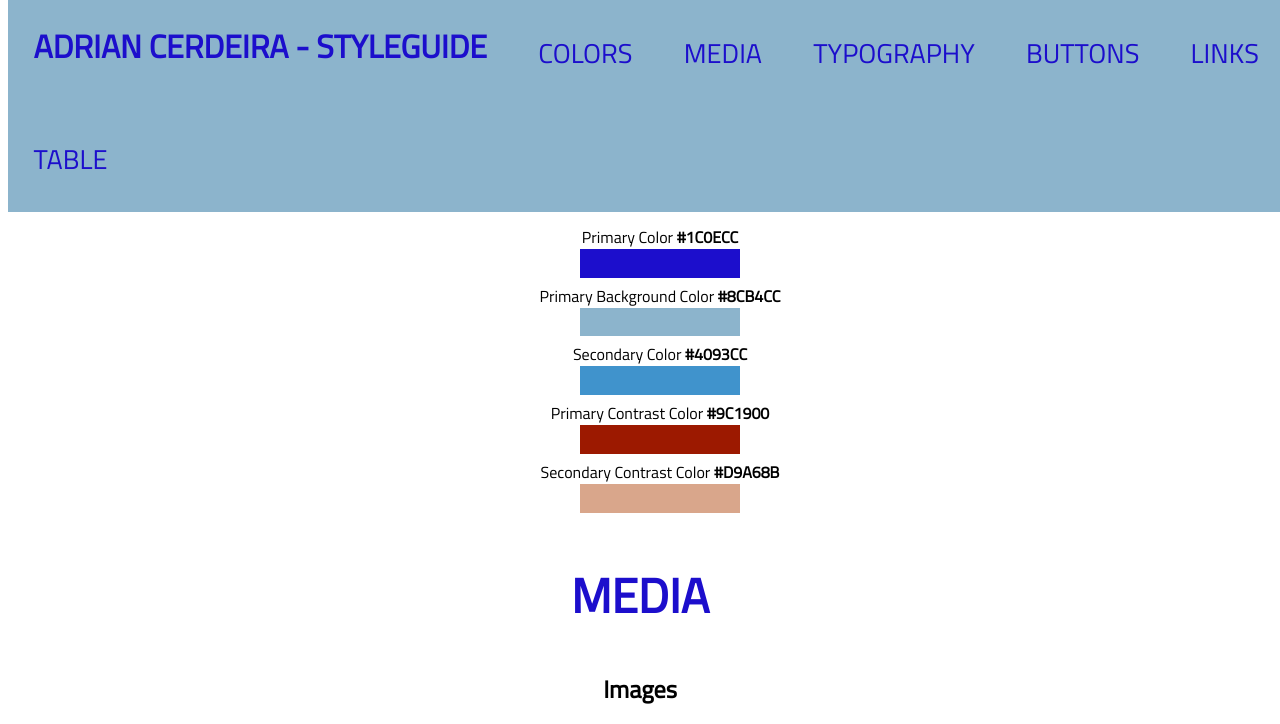
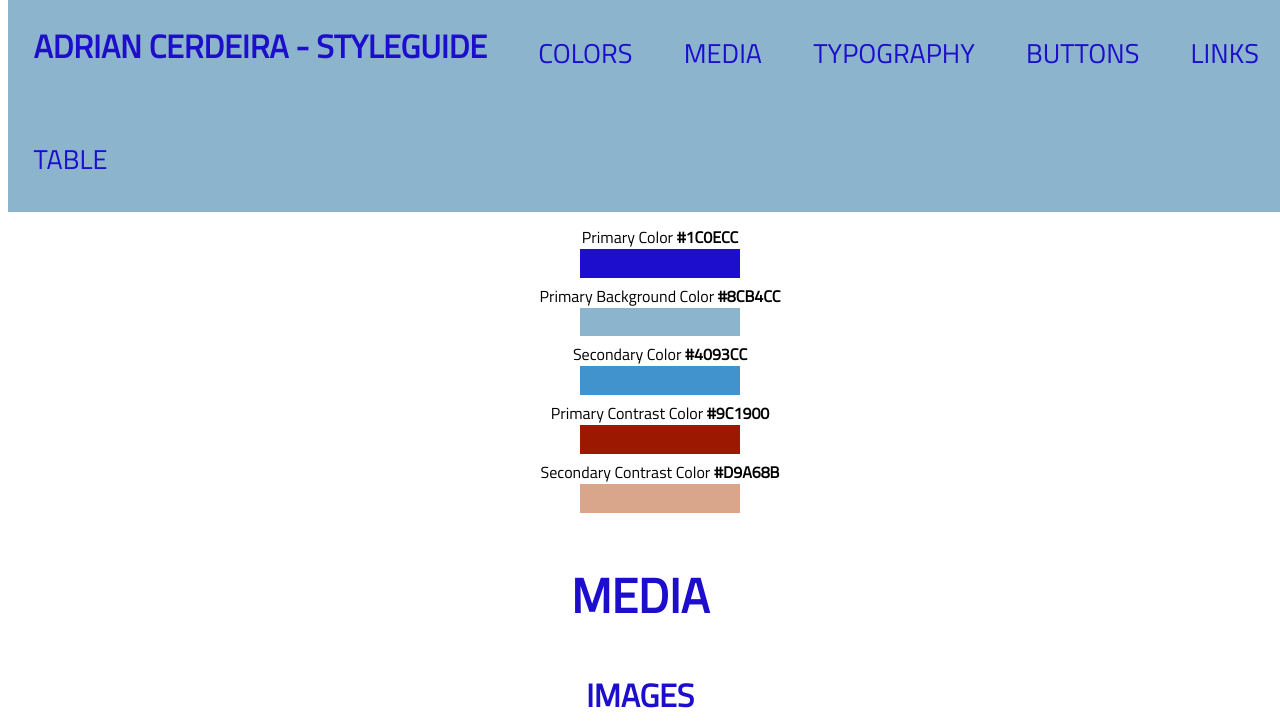
Before and after one commit to adrian-cerdeira/m152-styleguide, a website built with webpack: page src/index.html in a window 1280 px wide. Shown: the top 724 px of the page. Built offline with nearby package versions, Linux system fonts and the light colour scheme.

Commit message:
better headers

```diff
--- a/src/styles/index.scss
+++ b/src/styles/index.scss
@@ -13,12 +13,17 @@ body {
 /**
     Typographie
  */
-h1 {
+h1,
+h2 {
     color: $primary;
     font-size: 3rem;
     font-weight: bold;
     text-transform: uppercase;
     padding-bottom: 0;
+}
+
+h2 {
+    font-size: 2rem;
 }
 
 
```
